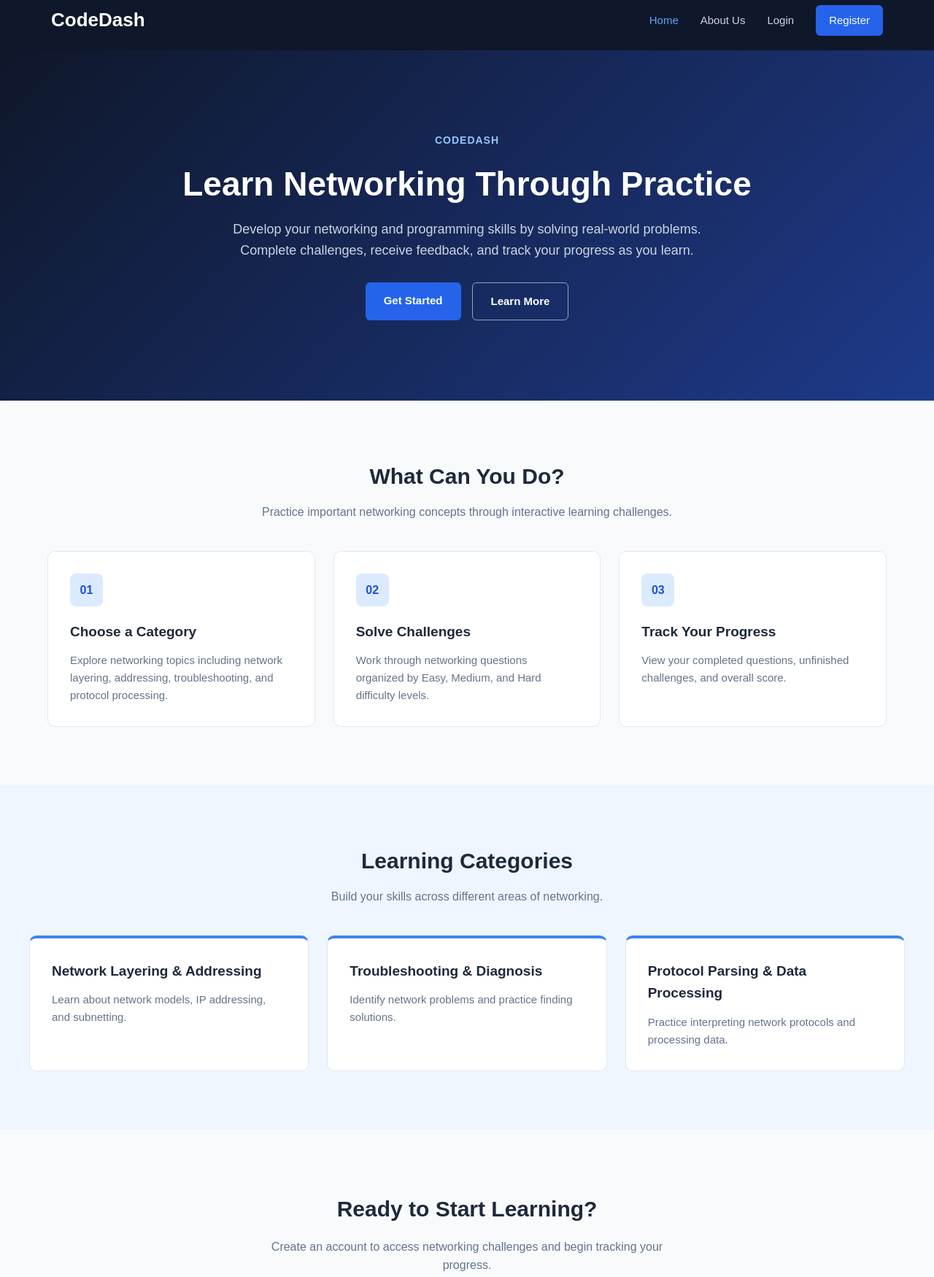
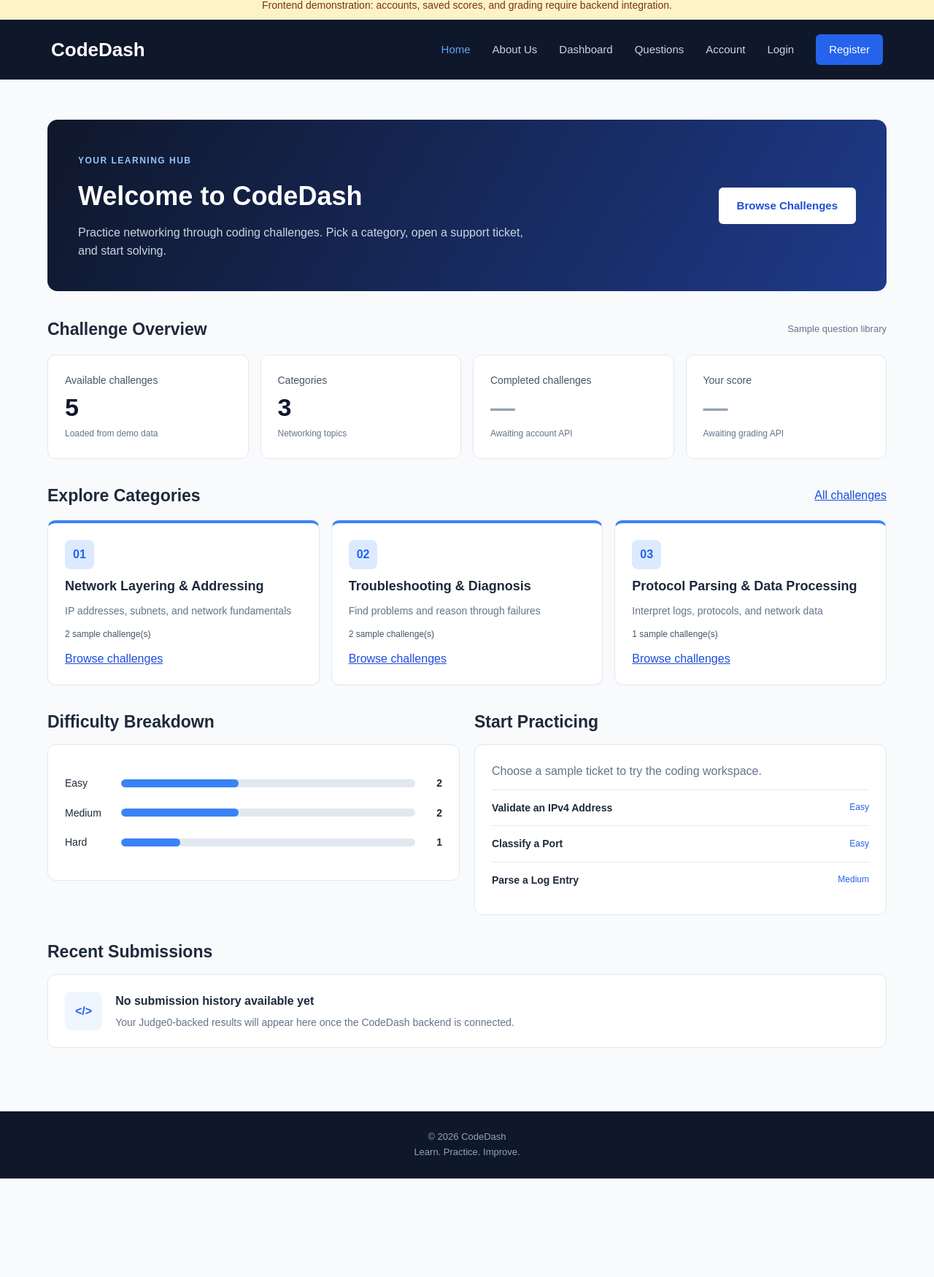
Before and after one commit to James-Wing06/Network-Systems-Learning-Platform, a website: page CodeDash/index.html in a window 1280 px wide. Shown: the part 13-1763 px from the top of the page at 73% size. After the commit the page ends 1628 px from the top, so only its background shows below. Drawn offline with Linux system fonts and the light colour scheme.

Commit message:
moved script tags

```diff
--- a/CodeDash/index.html
+++ b/CodeDash/index.html
@@ -1,34 +1,172 @@
+
 <!DOCTYPE html>
 <html lang="en">
+
 <head>
     <meta charset="UTF-8">
     <meta name="viewport" content="width=device-width, initial-scale=1.0">
-    <title>CodeDash | Home</title>
+    <meta name="description" content="CodeDash networking coding challenge dashboard">
+
+    <title>CodeDash | Dashboard</title>
+
     <link rel="stylesheet" href="assets/css/style.css">
+
+</head>
+
+<body>
+
+    <div class="demo-banner">
+        Frontend demonstration: accounts, saved scores, and grading require backend integration.
+    </div>
+
+    <header>
+        <nav class="navbar" aria-label="Main navigation">
+
+            <a href="index.html" class="logo">CodeDash</a>
+
+            <div class="nav-links">
+                <a href="index.html">Home</a>
+                <a href="about.html">About Us</a>
+                <a href="dashboard.html">Dashboard</a>
+                <a href="questions.html">Questions</a>
+                <a href="account.html">Account</a>
+                <a href="login.html">Login</a>
+                <a href="register.html" class="nav-button">Register</a>
+            </div>
+
+        </nav>
+    </header>
+
+    <main class="page dashboard-page">
+
+        <section class="dashboard-hero" aria-labelledby="dashboard-title">
+
+            <div>
+                <span class="dashboard-eyebrow">YOUR LEARNING HUB</span>
+
+                <h1 id="dashboard-title">Welcome to CodeDash</h1>
+
+                <p>
+                    Practice networking through coding challenges.
+                    Pick a category, open a support ticket, and start solving.
+                </p>
+            </div>
+
+            <a class="btn dashboard-hero-btn" href="questions.html">
+                Browse Challenges
+            </a>
+
+        </section>
+
+        <section class="dashboard-section" aria-labelledby="overview-heading">
+
+            <div class="dashboard-section-heading">
+                <h2 id="overview-heading">Challenge Overview</h2>
+                <span class="dashboard-note">Sample question library</span>
+            </div>
+
+            <div class="dashboard-stats">
+
+                <article class="dashboard-stat">
+                    <span class="stat-label">Available challenges</span>
+                    <strong id="total-challenges">—</strong>
+                    <span class="stat-foot">Loaded from demo data</span>
+                </article>
+
+                <article class="dashboard-stat">
+                    <span class="stat-label">Categories</span>
+                    <strong id="total-categories">—</strong>
+                    <span class="stat-foot">Networking topics</span>
+                </article>
+
+                <article class="dashboard-stat">
+                    <span class="stat-label">Completed challenges</span>
+                    <strong class="stat-pending">—</strong>
+                    <span class="stat-foot">Awaiting account API</span>
+                </article>
+
+                <article class="dashboard-stat">
+                    <span class="stat-label">Your score</span>
+                    <strong class="stat-pending">—</strong>
+                    <span class="stat-foot">Awaiting grading API</span>
+                </article>
+
+            </div>
+
+        </section>
+
+        <section class="dashboard-section" aria-labelledby="categories-heading">
+
+            <div class="dashboard-section-heading">
+                <h2 id="categories-heading">Explore Categories</h2>
+                <a href="questions.html" class="text-link">All challenges</a>
+            </div>
+
+            <div id="dashboard-categories" class="dashboard-categories"></div>
+
+        </section>
+
+        <div class="dashboard-lower">
+
+            <section class="dashboard-section" aria-labelledby="difficulty-heading">
+
+                <h2 id="difficulty-heading">Difficulty Breakdown</h2>
+
+                <div class="dashboard-surface" id="difficulty-breakdown"></div>
+
+            </section>
+
+            <section class="dashboard-section" aria-labelledby="continue-heading">
+
+                <h2 id="continue-heading">Start Practicing</h2>
+
+                <div class="dashboard-surface">
+
+                    <p class="muted">
+                        Choose a sample ticket to try the coding workspace.
+                    </p>
+
+                    <div id="suggested-challenges" class="dashboard-suggestions"></div>
+
+                </div>
+
+            </section>
+
+        </div>
+
+        <section class="dashboard-section" aria-labelledby="recent-heading">
+
+            <h2 id="recent-heading">Recent Submissions</h2>
+
+            <div class="dashboard-surface dashboard-empty">
+
+                <span class="dashboard-empty-icon" aria-hidden="true">
+                    &lt;/&gt;
+                </span>
+
+                <div>
+                    <strong>No submission history available yet</strong>
+
+                    <p class="muted">
+                        Your Judge0-backed results will appear here once the
+                        CodeDash backend is connected.
+                    </p>
+                </div>
+
+            </div>
+
+        </section>
+
+    </main>
+
+    <footer>
+        <p>&copy; 2026 CodeDash</p>
+        <p>Learn. Practice. Improve.</p>
+    </footer>
+
     <script src="assets/js/script.js" defer></script>
-</head>
-<body>
-    <header><nav class="navbar"><a href="index.html" class="logo">CodeDash</a>
-      <div class="nav-links"><a href="index.html" class="active">Home</a><a href="about.html">About Us</a><a href="login.html">Login</a><a href="register.html" class="nav-button">Register</a></div>
-    </nav></header>
-    <main>
-      <section class="hero"><div class="hero-content"><span class="tagline">CodeDash</span>
-        <h1>Learn Networking Through Practice</h1>
-        <p>Develop your networking and programming skills by solving real-world problems. Complete challenges, receive feedback, and track your progress as you learn.</p>
-        <div class="hero-buttons"><a href="register.html" class="btn primary">Get Started</a><a href="about.html" class="btn secondary">Learn More</a></div>
-      </div></section>
-      <section class="features"><h2>What Can You Do?</h2><p class="section-description">Practice important networking concepts through interactive learning challenges.</p>
-        <div class="feature-grid"><article class="feature-card"><div class="feature-icon">01</div><h3>Choose a Category</h3><p>Explore networking topics including network layering, addressing, troubleshooting, and protocol processing.</p></article>
-        <article class="feature-card"><div class="feature-icon">02</div><h3>Solve Challenges</h3><p>Work through networking questions organized by Easy, Medium, and Hard difficulty levels.</p></article>
-        <article class="feature-card"><div class="feature-icon">03</div><h3>Track Your Progress</h3><p>View your completed questions, unfinished challenges, and overall score.</p></article></div>
-      </section>
-      <section class="categories-preview"><div class="section-container"><h2>Learning Categories</h2><p class="section-description">Build your skills across different areas of networking.</p>
-        <div class="category-grid"><div class="category-card"><h3>Network Layering &amp; Addressing</h3><p>Learn about network models, IP addressing, and subnetting.</p></div>
-        <div class="category-card"><h3>Troubleshooting &amp; Diagnosis</h3><p>Identify network problems and practice finding solutions.</p></div>
-        <div class="category-card"><h3>Protocol Parsing &amp; Data Processing</h3><p>Practice interpreting network protocols and processing data.</p></div></div>
-      </div></section>
-      <section class="cta"><h2>Ready to Start Learning?</h2><p>Create an account to access networking challenges and begin tracking your progress.</p><a href="register.html" class="btn primary">Create an Account</a><p class="login-text">Already have an account? <a href="login.html">Log In</a></p></section>
-    </main>
-    <footer><p>&copy; 2026 CodeDash</p><p>Learn. Practice. Improve.</p></footer>
+    <script src="assets/js/mock-data.js" defer></script>
+    <script src="assets/js/dashboard.js" defer></script>
+
 </body>
 </html>
```
